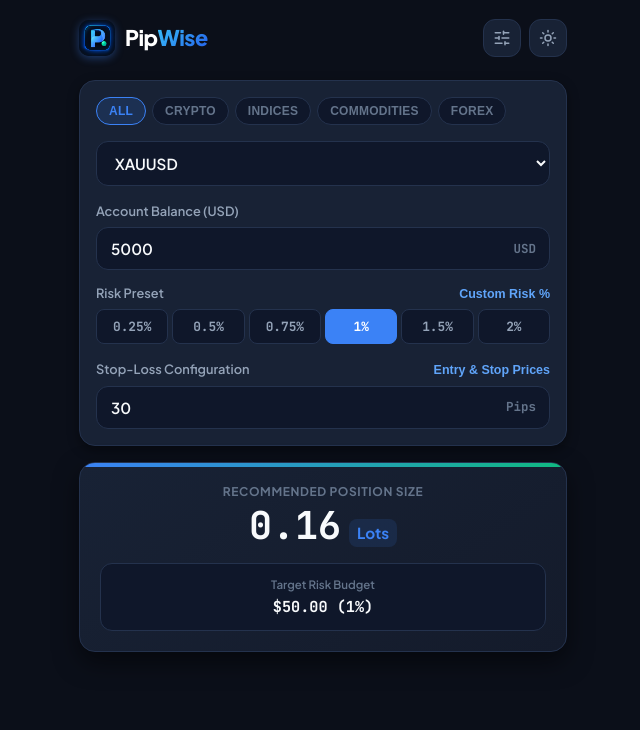
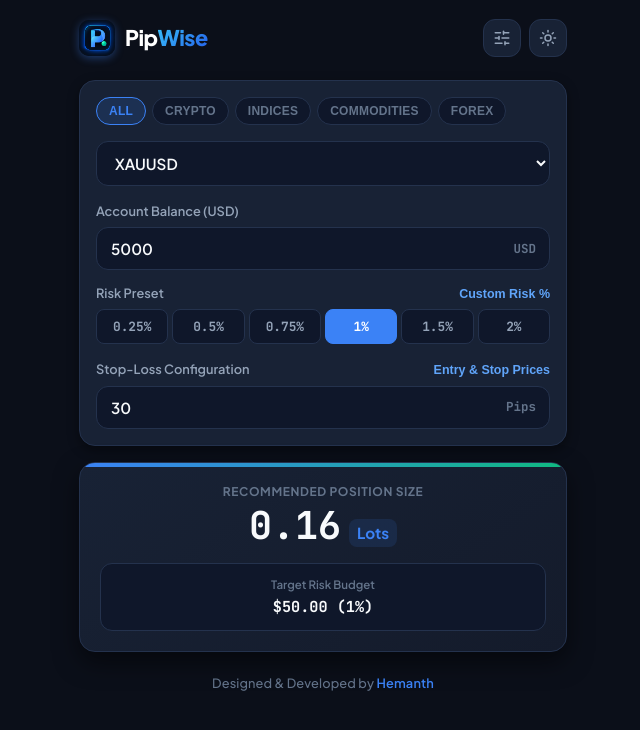
Before and after one commit to hemanthxctrl/PipWise, a React (Vite) app: page / in a window 1280 px wide. Shown: the top 730 px of the page, without its empty margins (317-957 px from the left). Built offline with nearby package versions, Linux system fonts and the light colour scheme.

Commit message:
added footer

```diff
--- a/src/App.tsx
+++ b/src/App.tsx
@@ -260,6 +260,11 @@ export const App: React.FC = () => {
         riskPercent={riskPercent}
       />
 
+      {/* Creator Credit Footer */}
+      <footer className="app-footer">
+        Designed &amp; Developed by <span className="footer-author">Hemanth</span>
+      </footer>
+
       {/* Instrument Specification Drawer Modal */}
       <InstrumentSettingsModal
         isOpen={isSettingsOpen}
--- a/src/index.css
+++ b/src/index.css
@@ -630,3 +630,24 @@ body {
   color: var(--text-primary);
   border-color: var(--border-focus);
 }
+
+/* Creator Credit Footer */
+.app-footer {
+  text-align: center;
+  font-size: 0.8rem;
+  font-weight: 500;
+  color: var(--text-muted);
+  letter-spacing: 0.01em;
+  padding: 6px 0 12px 0;
+  line-height: 1.5;
+  user-select: none;
+}
+
+[data-theme="light"] .app-footer {
+  color: #64748b;
+}
+
+.footer-author {
+  color: var(--accent-blue);
+  font-weight: 600;
+}
```
